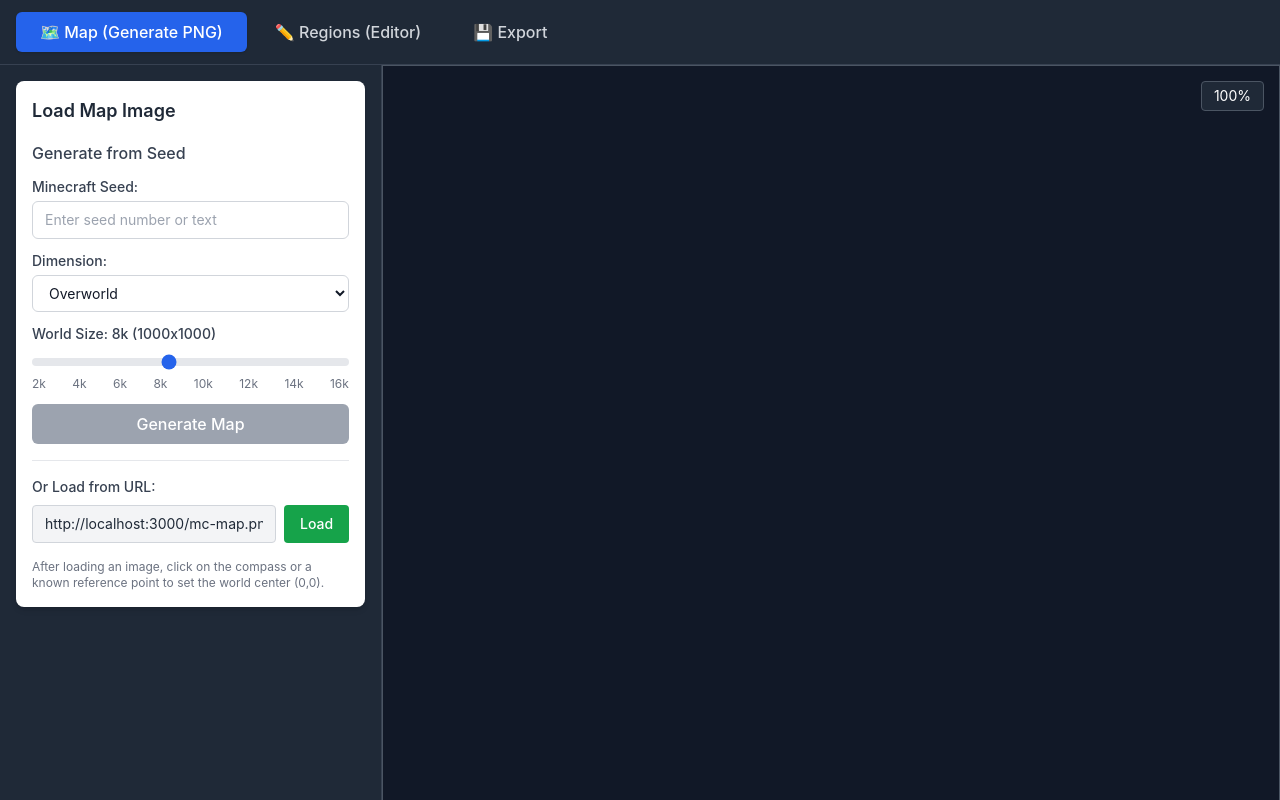
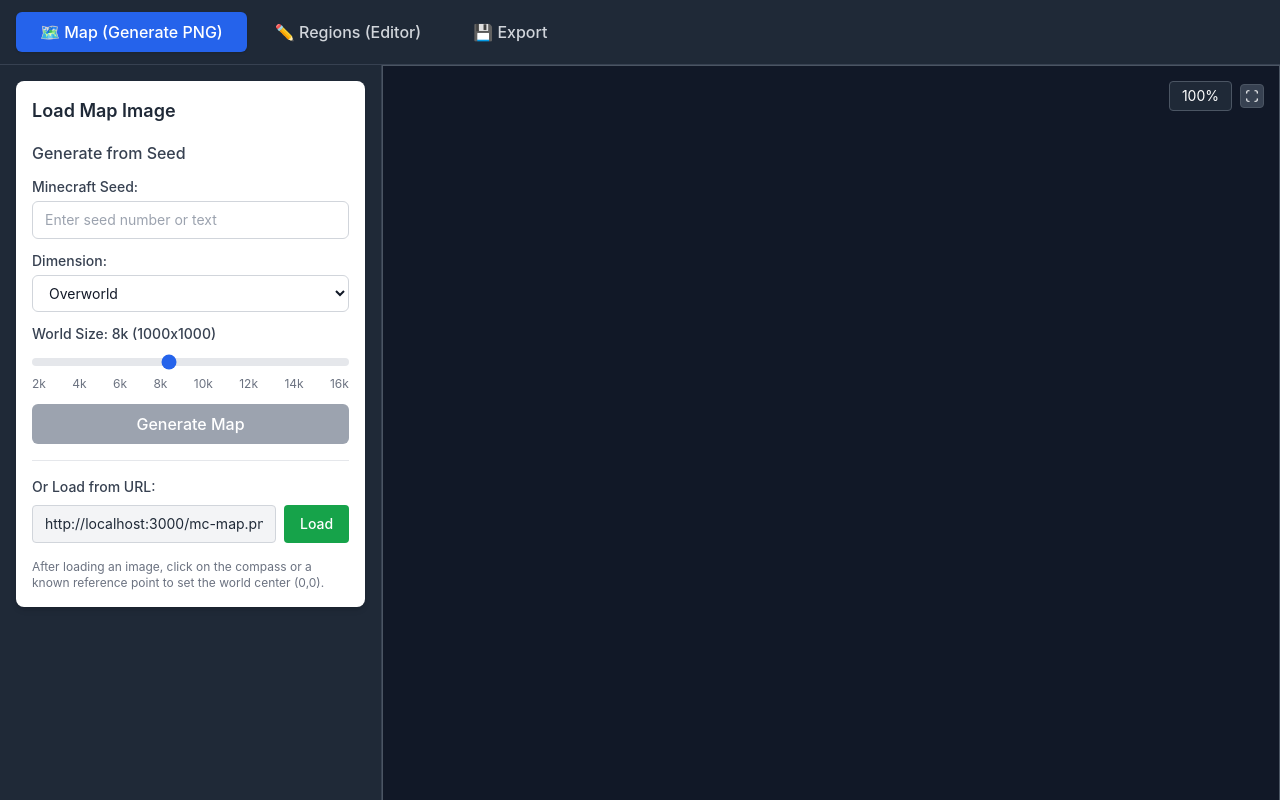
Before and after one commit to Biggsen/mc-region-maker, a React (Vite) app: page / in a window 1280 px wide. Built offline with nearby package versions, Linux system fonts and the light colour scheme.

Commit message:
reset map button

```diff
--- a/src/components/MapCanvas.tsx
+++ b/src/components/MapCanvas.tsx
@@ -5,11 +5,12 @@ import { GridOverlay } from './GridOverlay'
 import { RegionOverlay } from './RegionOverlay'
 import { CustomMarkerOverlay } from './CustomMarkerOverlay'
 import { CoordinateInputDialog } from './CoordinateInputDialog'
+import { Scan } from 'lucide-react'
 
 export function MapCanvas() {
   const canvasRef = useRef<HTMLCanvasElement>(null)
   const { mapState: mapStateHook, regions, spawn, mapCanvas, customMarkers } = useAppContext()
-  const { mapState, setOrigin, startDragging, stopDragging, handleMouseMove, handleWheel } = mapStateHook
+  const { mapState, setScale, setOffset, setOrigin, startDragging, stopDragging, handleMouseMove, handleWheel } = mapStateHook
   const {
     drawingRegion,
     addPointToDrawing,
@@ -381,7 +382,7 @@ export function MapCanvas() {
       )}
 
       {isSpacePressed && (
-        <div className="absolute top-4 right-4 z-10 bg-blue-600 text-white px-3 py-1 rounded text-sm">
+        <div className="absolute bottom-4 right-4 z-10 bg-blue-600 text-white px-3 py-1 rounded text-sm">
           Pan Mode (Space)
         </div>
       )}
@@ -420,8 +421,26 @@ export function MapCanvas() {
         </div>
       )}
 
-      <div className={`absolute top-4 z-10 bg-gray-800 text-white px-3 py-1 rounded text-sm border border-gray-600 ${isSpacePressed || editMode.isEditing || isSettingCenterPoint ? 'right-32' : 'right-4'}`}>
-        {Math.round(mapState.scale * 100)}%
+      <div className={`absolute top-4 z-10 flex items-center space-x-2 ${editMode.isEditing || isSettingCenterPoint ? 'right-32' : 'right-4'}`}>
+        <div className="bg-gray-800 text-white px-3 py-1 rounded text-sm border border-gray-600">
+          {Math.round(mapState.scale * 100)}%
+        </div>
+        <button
+          onClick={() => {
+            setScale(1)
+            if (mapState.image) {
+              const canvasWidth = window.innerWidth - 384 // Account for sidebar
+              const canvasHeight = window.innerHeight - 64 // Account for nav bar
+              const centerX = (canvasWidth - mapState.image.width) / 2
+              const centerY = (canvasHeight - mapState.image.height) / 2
+              setOffset(centerX, centerY)
+            }
+          }}
+          className="bg-gray-700 hover:bg-gray-600 text-white p-1 rounded border border-gray-600 transition-colors flex items-center justify-center"
+          title="Reset zoom to 100% and center image"
+        >
+          <Scan size={14} />
+        </button>
       </div>
 
       <canvas
```
